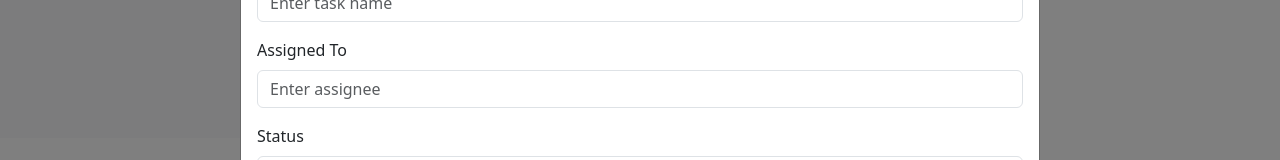
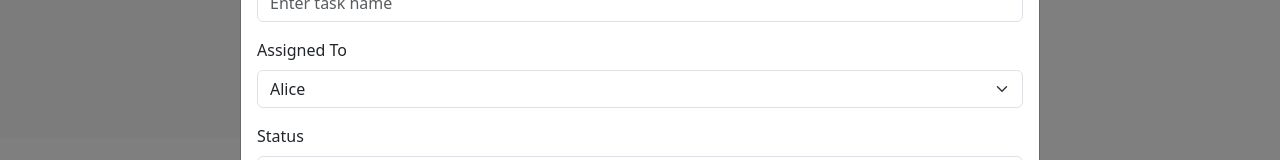
Before and after one commit to PatelTaksh2006/Project-management-tool, a React (Create React App) app in the folder proman/: page /manager/projects/1 in a window 1280 px wide. Both pictures are taken after a click on the button "Add New Task". Shown: the part 718-878 px from the top of the page. Built offline with nearby package versions, Linux system fonts and the light colour scheme.

Commit message:
Still need to add dummy manipulation

```diff
--- /dev/null
+++ b/proman/src/Data/Employees.js
@@ -0,0 +1,5 @@
+const Employees=[
+
+]
+
+export default Employees;
--- a/proman/src/components/AddNewTask.jsx
+++ b/proman/src/components/AddNewTask.jsx
@@ -1,12 +1,12 @@
 import React, { useState } from "react";
 import { Modal, Button, Form } from "react-bootstrap";
 
-export default function AddNewTask({ show, onClose, onTaskAdd }) {
+export default function AddNewTask({ empList,show, onClose, onTaskAdd }) {
   // Form data state
   const [formData, setFormData] = useState({
     id: '',
     name: '',
-    assignedTo: '',
+    assignedTo: 'None',
     status: 'To Do',
     priority: 'Medium',
     dueDate: '',
@@ -99,14 +99,16 @@ export default function AddNewTask({ show, onClose, onTaskAdd }) {
           </Form.Group>
           <Form.Group className="mb-3">
             <Form.Label>Assigned To</Form.Label>
-            <Form.Control
-              type="text"
-              name="assignedTo"
-              value={formData.assignedTo}
-              onChange={handleInputChange}
-              placeholder="Enter assignee"
-              required
-            />
+            <Form.Select
+            name="AssignedTo"
+            value={FormData.assignedTo}
+            onChange={handleInputChange}
+            required
+            >
+            {empList.map((e)=>(
+              <option value="e.Id">{e.name}</option>
+            ))}
+            </Form.Select>
           </Form.Group>
           <Form.Group className="mb-3">
             <Form.Label>Status</Form.Label>
--- a/proman/src/pages/Manager/ProjectTask.jsx
+++ b/proman/src/pages/Manager/ProjectTask.jsx
@@ -194,6 +194,7 @@ function handleTaskUpdate(updatedTask) {
       </Row>
 
       <AddNewTask
+              empList={project.team}
               show={showCreateTask}
               onClose={() => setShowCreateTask(false)}
               onTaskAdd={handleAddTask}
@@ -202,6 +203,7 @@ function handleTaskUpdate(updatedTask) {
             />
 
             <EditTask
+
   task={selectedTask}
   show={showUpdateTask}
   onClose={() => setUpdateTask(false)}
```
